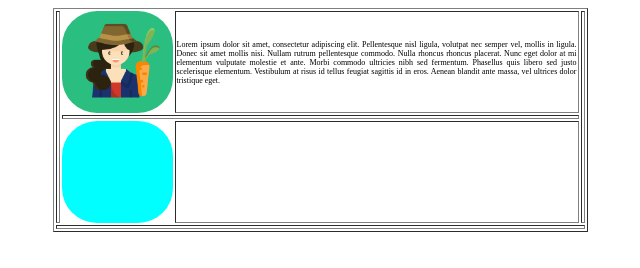
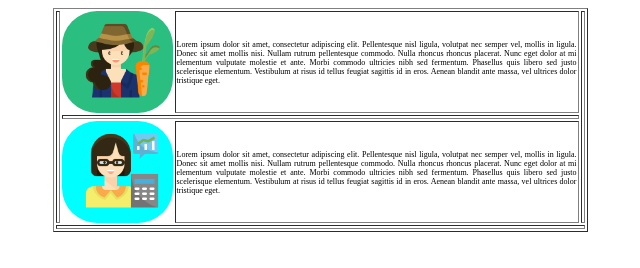
Before and after one commit to DarwinLizama/Ejercicio-Git, a plain HTML site: page index.html in a window 1280 px wide. Shown: the whole page, without its empty margins (320-960 px from the left). Drawn offline with Linux system fonts and the light colour scheme.

Commit message:
contadora

```diff
--- a/index.html
+++ b/index.html
@@ -28,8 +28,12 @@
         </tr>
         <tr>
 
-            <td class="forma-imagen-2"></td>
-            <td></td>
+            <td class="forma-imagen-2"><img src="Recursos/accountant.png" width="80px" height="80px"></td>
+            <td class="dimens-celda">
+                <p class="estilo-texto">Lorem ipsum dolor sit amet, consectetur adipiscing elit. Pellentesque nisl ligula, volutpat nec semper vel, mollis in ligula. Donec sit amet mollis nisi. Nullam rutrum pellentesque commodo. Nulla rhoncus rhoncus placerat. Nunc eget dolor
+                    at mi elementum vulputate molestie et ante. Morbi commodo ultricies nibh sed fermentum. Phasellus quis libero sed justo scelerisque elementum. Vestibulum at risus id tellus feugiat sagittis id in eros. Aenean blandit ante massa, vel
+                    ultrices dolor tristique eget.</p>
+            </td>
         </tr>
         <tr>
             <td colspan="4"></td>
```
